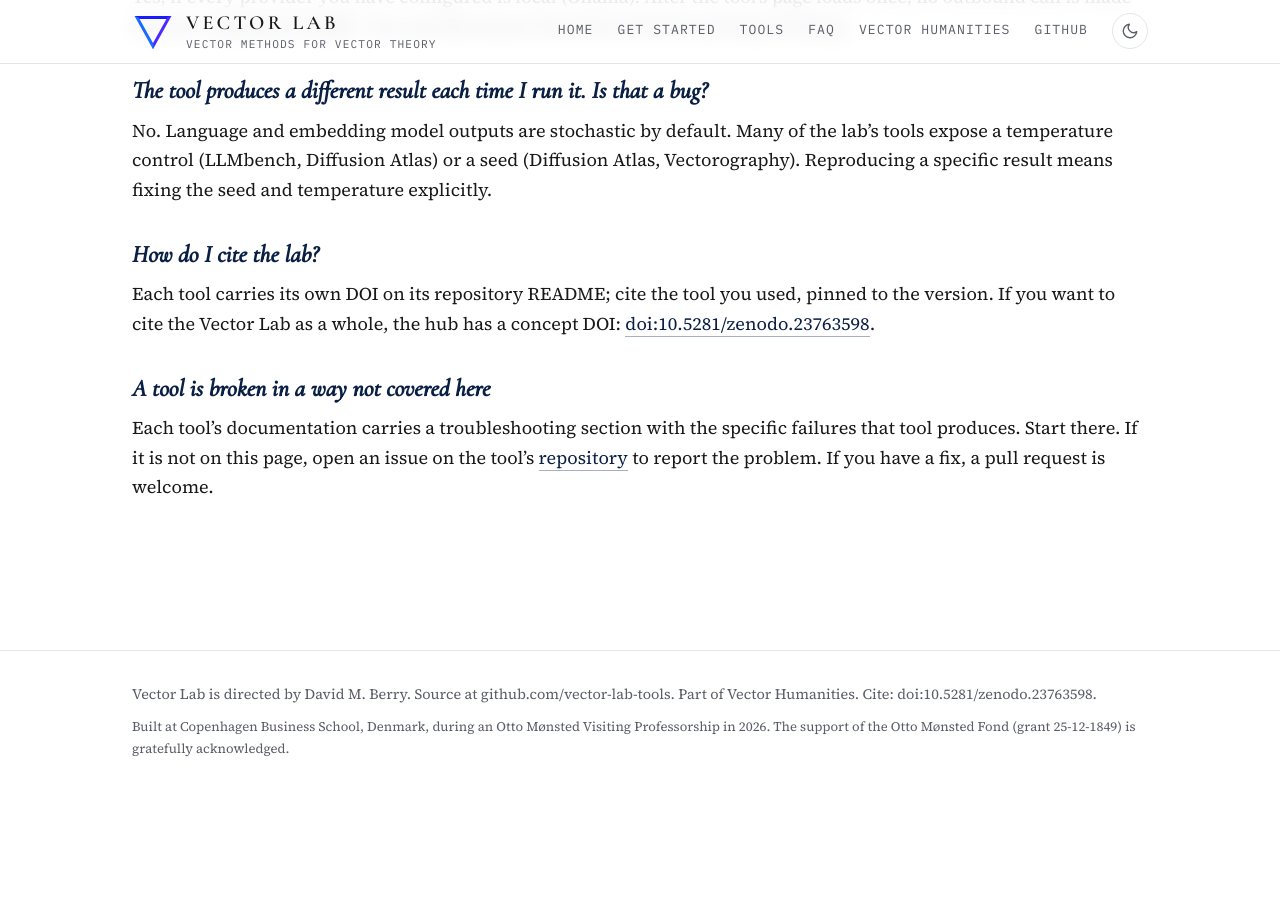
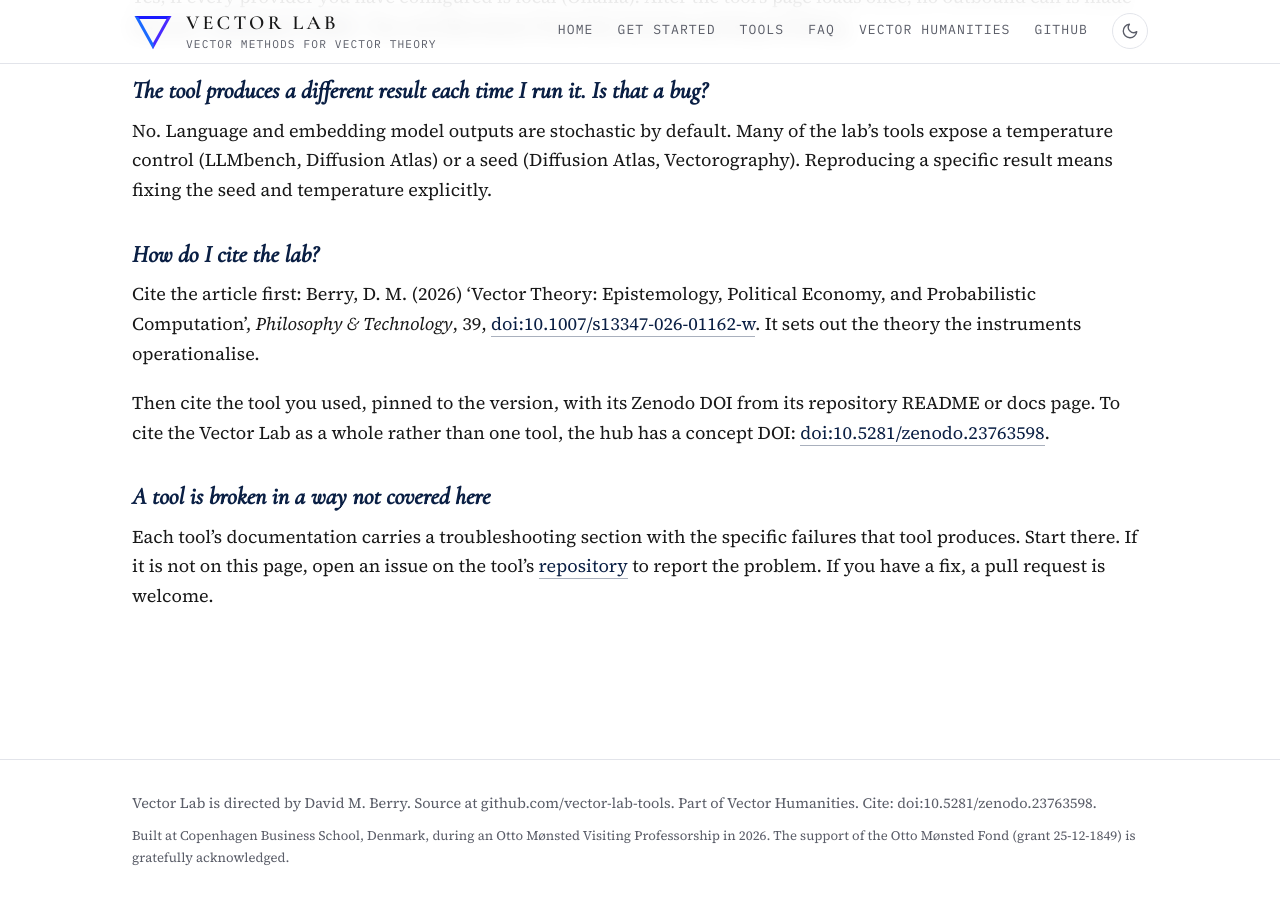
Before and after one commit to vector-lab-tools/vector-lab-tools.github.io, a Jekyll site: the page built from faq.md, in a window 1280 px wide and 900 px high, scrolled down 5904 px. Built offline with Jekyll 4.4.1, drawn with Linux system fonts in a browser that asks for light colours; before the commit the page ends 6695 px from its top, so only the background shows below that.

Commit message:
Make the Vector Theory article the preferred citation
CITATION.cff gains a preferred-citation block for the Philosophy & Technology article, so GitHub's 'Cite this repository' offers it first; the hub's Zenodo concept DOI stays as the software identifier. Get started step 5 and the FAQ now give the article first and the tool and version second.

```diff
--- a/faq.md
+++ b/faq.md
@@ -219,7 +219,9 @@ No. Language and embedding model outputs are stochastic by default. Many of the
 
 ### How do I cite the lab?
 
-Each tool carries its own DOI on its repository README; cite the tool you used, pinned to the version. If you want to cite the Vector Lab as a whole, the hub has a concept DOI: [doi:10.5281/zenodo.23763598](https://doi.org/10.5281/zenodo.23763598).
+Cite the article first: Berry, D. M. (2026) 'Vector Theory: Epistemology, Political Economy, and Probabilistic Computation', *Philosophy & Technology*, 39, [doi:10.1007/s13347-026-01162-w](https://doi.org/10.1007/s13347-026-01162-w). It sets out the theory the instruments operationalise.
+
+Then cite the tool you used, pinned to the version, with its Zenodo DOI from its repository README or docs page. To cite the Vector Lab as a whole rather than one tool, the hub has a concept DOI: [doi:10.5281/zenodo.23763598](https://doi.org/10.5281/zenodo.23763598).
 
 ### A tool is broken in a way not covered here
 
```
Also changed, not shown: get-started.md (+1 -1 lines), 1 other file.
